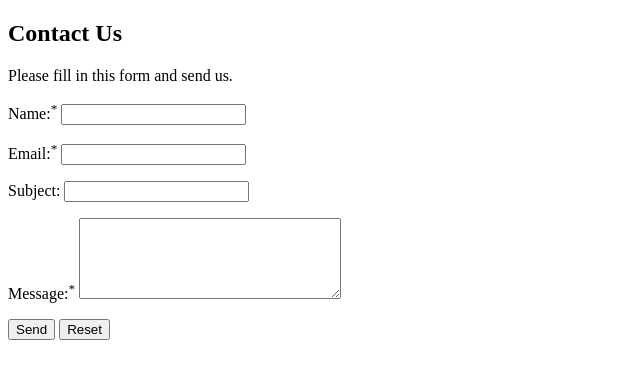
After one commit to jahidmahmud/Web-Tech-Lab-1, a PHP site: page /5lab.php in a window 1280 px wide. The commit adds this page. Shown: the top 379 px of the page, without its empty margins (0-640 px from the left). Run offline with PHP 8.4, Linux system fonts and the light colour scheme.

Commit message:
lab5 updated

```diff
--- /dev/null
+++ b/5lab.php
@@ -0,0 +1,135 @@
+<?php
+// Functions to filter user inputs
+function filterName($field){
+    // Sanitize user name
+    $field = filter_var(trim($field), FILTER_SANITIZE_STRING);
+
+    // Validate user name
+    if(filter_var($field, FILTER_VALIDATE_REGEXP, array("options"=>array("regexp"=>"/^[a-zA-Z\s]+$/")))){
+        return $field;
+    } else{
+        return FALSE;
+    }
+}
+function filterEmail($field){
+    // Sanitize e-mail address
+    $field = filter_var(trim($field), FILTER_SANITIZE_EMAIL);
+
+    // Validate e-mail address
+    if(filter_var($field, FILTER_VALIDATE_EMAIL)){
+        return $field;
+    } else{
+        return FALSE;
+    }
+}
+function filterString($field){
+    // Sanitize string
+    $field = filter_var(trim($field), FILTER_SANITIZE_STRING);
+    if(!empty($field)){
+        return $field;
+    } else{
+        return FALSE;
+    }
+}
+
+// Define variables and initialize with empty values
+$nameErr = $emailErr = $messageErr = "";
+$name = $email = $subject = $message = "";
+
+// Processing form data when form is submitted
+if($_SERVER["REQUEST_METHOD"] == "POST"){
+
+    // Validate user name
+    if(empty($_POST["name"])){
+        $nameErr = "Please enter your name.";
+    } else{
+        $name = filterName($_POST["name"]);
+        if($name == FALSE){
+            $nameErr = "Please enter a valid name.";
+        }
+    }
+
+    // Validate email address
+    if(empty($_POST["email"])){
+        $emailErr = "Please enter your email address.";
+    } else{
+        $email = filterEmail($_POST["email"]);
+        if($email == FALSE){
+            $emailErr = "Please enter a valid email address.";
+        }
+    }
+
+    // Validate message subject
+    if(empty($_POST["subject"])){
+        $subject = "";
+    } else{
+        $subject = filterString($_POST["subject"]);
+    }
+
+    // Validate user comment
+    if(empty($_POST["message"])){
+        $messageErr = "Please enter your comment.";
+    } else{
+        $message = filterString($_POST["message"]);
+        if($message == FALSE){
+            $messageErr = "Please enter a valid comment.";
+        }
+    }
+
+    // Check input errors before sending email
+    if(empty($nameErr) && empty($emailErr) && empty($messageErr)){
+        // Recipient email address
+        $to = 'webmaster@example.com';
+
+        // Create email headers
+        $headers = 'From: '. $email . "\r\n" .
+        'Reply-To: '. $email . "\r\n" .
+        'X-Mailer: PHP/' . phpversion();
+
+        // Sending email
+        if(mail($to, $subject, $message, $headers)){
+            echo '<p class="success">Your message has been sent successfully!</p>';
+        } else{
+            echo '<p class="error">Unable to send email. Please try again!</p>';
+        }
+    }
+}
+?>
+<!DOCTYPE html>
+<html lang="en">
+<head>
+    <meta charset="UTF-8">
+    <title>Contact Form</title>
+    <style type="text/css">
+        .error{ color: red; }
+        .success{ color: green; }
+    </style>
+</head>
+<body>
+    <h2>Contact Us</h2>
+    <p>Please fill in this form and send us.</p>
+    <form action="contact.php" method="post">
+        <p>
+            <label for="inputName">Name:<sup>*</sup></label>
+            <input type="text" name="name" id="inputName" value="<?php echo $name; ?>">
+            <span class="error"><?php echo $nameErr; ?></span>
+        </p>
+        <p>
+            <label for="inputEmail">Email:<sup>*</sup></label>
+            <input type="text" name="email" id="inputEmail" value="<?php echo $email; ?>">
+            <span class="error"><?php echo $emailErr; ?></span>
+        </p>
+        <p>
+            <label for="inputSubject">Subject:</label>
+            <input type="text" name="subject" id="inputSubject" value="<?php echo $subject; ?>">
+        </p>
+        <p>
+            <label for="inputComment">Message:<sup>*</sup></label>
+            <textarea name="message" id="inputComment" rows="5" cols="30"><?php echo $message; ?></textarea>
+            <span class="error"><?php echo $messageErr; ?></span>
+        </p>
+        <input type="submit" value="Send">
+        <input type="reset" value="Reset">
+    </form>
+</body>
+</html>
--- /dev/null
+++ b/name.txt
@@ -0,0 +1 @@
+wtgasxghhhzfxcxbcnvhvcm
--- a/tag.php
+++ b/tag.php
@@ -5,7 +5,7 @@
 <body>
 <?php
 if (isset($_REQUEST['ok'])) {
-$xml = new DOMDocument("1.0","UTF-8");
+$xml = new DOMDocument("1.0","UTF-8",true);
 $xml->load("a.xml");
 
 $rootTag = $xml->getElementsByTagName("document")->item(0);
```
Also changed, not shown: file.php (added, +12 -0 lines), upload.php (added, +55 -0 lines), 9.jpg (added).
